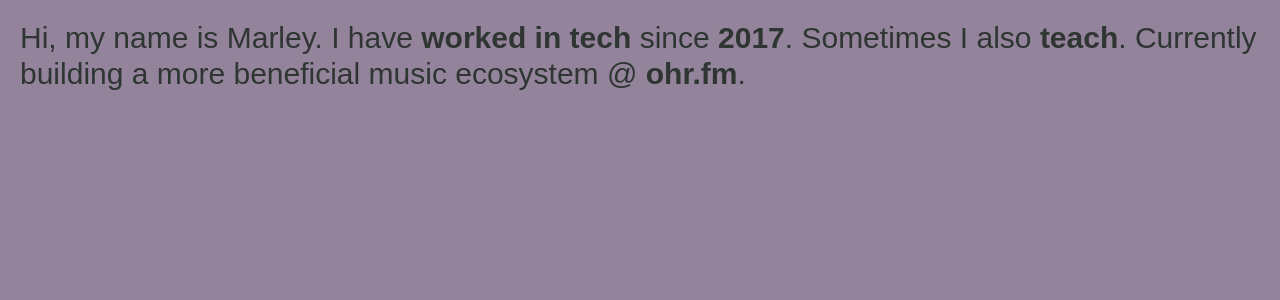
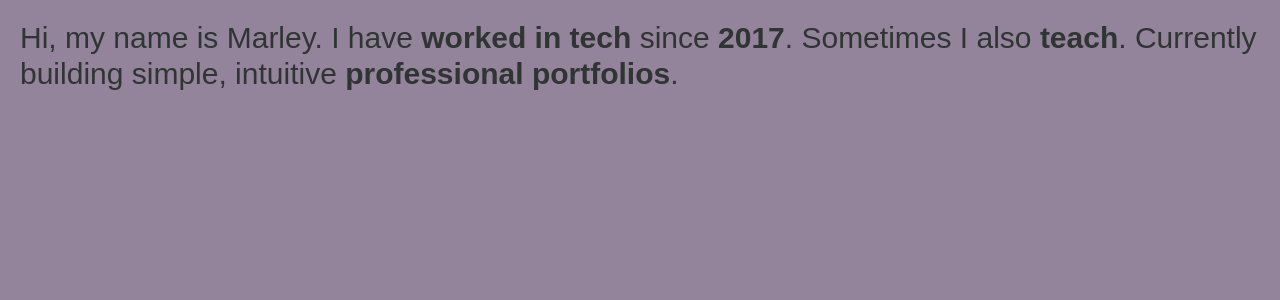
Before and after one commit to marley/marley-alford-personal-website, a Next.js app: page /hero in a window 1280 px wide. Shown: the top 300 px of the page. Built offline with nearby package versions, Linux system fonts and the light colour scheme.

Commit message:
feat: update links

```diff
--- a/app/hero/page.tsx
+++ b/app/hero/page.tsx
@@ -26,10 +26,11 @@ export default function Hero() {
         >
           teach
         </a>
-        . Currently building a more beneficial music ecosystem @{" "}
-        <a href="https://ohr-fm.vercel.app/" target="_blank">
-          ohr.fm
-        </a>
+        . Currently building simple, intuitive{" "}
+        <ChainText
+          content="professional portfolios"
+          nextContent={`such as <a href="https://www.zackalfordofficial.com/" target="_blank">this</a> and <a href="https://alexeigalar.com/" target="_blank">this</a>`}
+        />
         .{" "}
       </p>
     </div>
```
